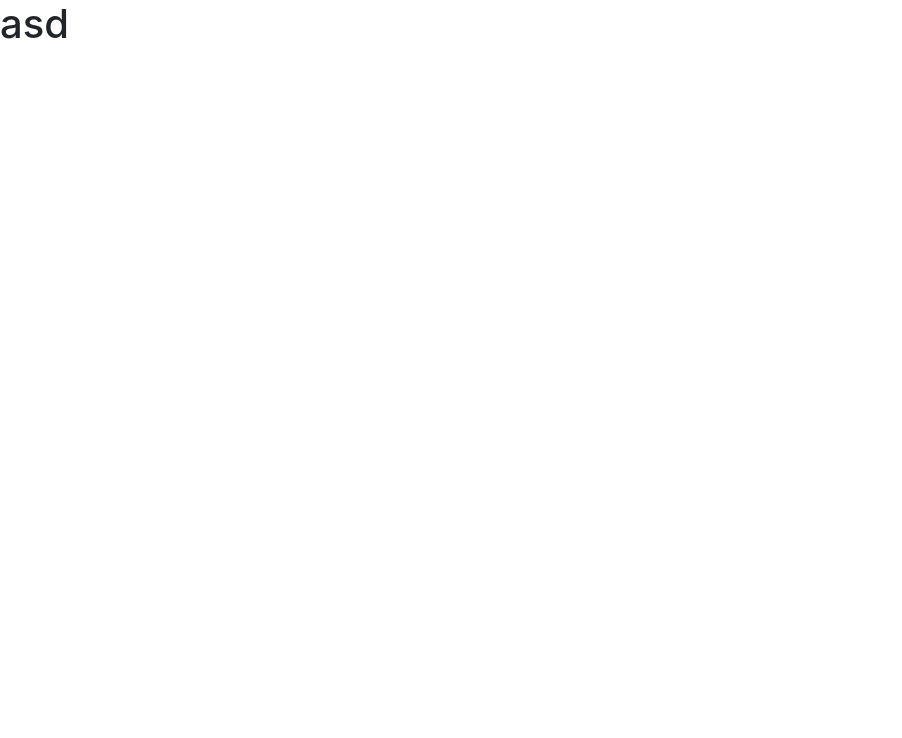
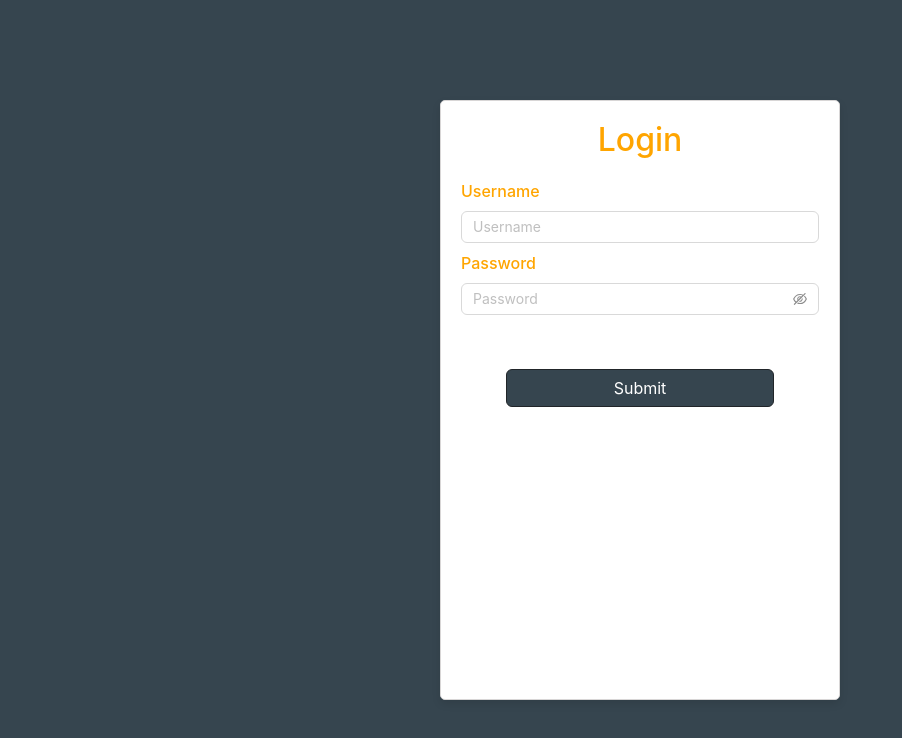
Before and after one commit to charlesyumang/SE_tech_exam, a React (Create React App) app in the folder my-app/: page / in a window 1280 px wide. Shown: the top 738 px of the page, without its empty margins (0-902 px from the left). Built offline with nearby package versions, Linux system fonts and the light colour scheme.

Commit message:
added login page

```diff
--- a/my-app/src/App.js
+++ b/my-app/src/App.js
@@ -1,4 +1,3 @@
-import logo from "./logo.svg";
 import "./App.css";
 import Login from "./Login/Login";
 
--- a/my-app/src/Login/Login.css
+++ b/my-app/src/Login/Login.css
@@ -0,0 +1,27 @@
+.wrapper {
+  height: 100vh;
+  background-color: #36454f;
+}
+
+.login-form {
+  position: absolute;
+  width: 400px;
+  height: 600px;
+  padding: 20px;
+  border-radius: 5px;
+  color: #ffa500;
+  border: 1px solid rgb(216, 214, 214);
+  background-color: white;
+  box-shadow: 0 4px 8px rgba(0, 0, 0, 0.1);
+  font-weight: 500;
+}
+
+.login-text {
+  margin-bottom: 20px;
+  text-align: center;
+}
+
+.submit {
+  margin-top: 15%;
+  background-color: #36454f;
+}
--- a/my-app/src/Login/Login.js
+++ b/my-app/src/Login/Login.js
@@ -1,7 +1,52 @@
 import React from "react";
+import "./Login.css";
+import {
+  LOGIN_CONSTANT,
+  PASSWORD_CONSTANT,
+  USERNAME_CONSTANT,
+  SUBMIT_CONSTANT,
+} from "../constants";
+import { Input } from "antd";
 
 function Login() {
-  return <h1>asd</h1>;
+  return (
+    <>
+      <div className="wrapper d-flex align-items-center justify-content-center w-100">
+        <div className="login-form">
+          <div className="login-text">
+            <h2>{LOGIN_CONSTANT}</h2>
+          </div>
+          <form className="needs-validation">
+            <div className="form-group mb-2">
+              <label htmlFor="username" className="form-label">
+                {USERNAME_CONSTANT}
+              </label>
+              <Input
+                type="text"
+                placeholder={USERNAME_CONSTANT}
+                required
+                onKeyDown={(e) => e.key === " " && e.preventDefault()}
+              />
+            </div>
+
+            <div className="form-group mb-2">
+              <label htmlFor="password" className="form-label">
+                {PASSWORD_CONSTANT}
+              </label>
+              <Input.Password
+                type="password"
+                placeholder={PASSWORD_CONSTANT}
+                required
+              />
+            </div>
+            <button className="submit btn btn-dark mx-auto d-block w-75">
+              {SUBMIT_CONSTANT}
+            </button>
+          </form>
+        </div>
+      </div>
+    </>
+  );
 }
 
 export default Login;
--- /dev/null
+++ b/my-app/src/constants.js
@@ -0,0 +1,5 @@
+export const LOGIN_CONSTANT = "Login";
+export const USERNAME_CONSTANT = "Username";
+export const PASSWORD_CONSTANT = "Password";
+export const REQUIRED_PASSWORD_CONSTANT = "Please enter password";
+export const SUBMIT_CONSTANT = "Submit";
```
